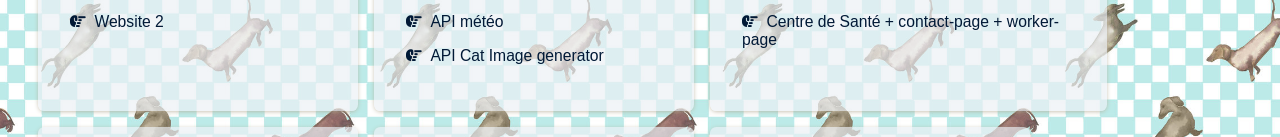
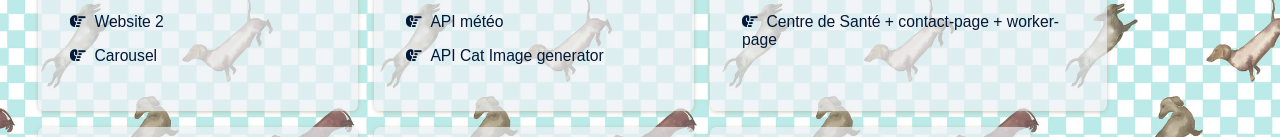
Before and after one commit to alixpel/alixpel.github.io, a plain HTML site: page works.html in a window 1280 px wide. Shown: the part 293-430 px from the top of the page. Drawn offline with nearby package versions, Linux system fonts and the light colour scheme; a web font is replaced by a local one.

Commit message:
add content

```diff
--- a/works.html
+++ b/works.html
@@ -29,6 +29,7 @@
 					<h3>Html5/css3/js</h3>
 					<p><a class="works" href="https://github.com/alixpel/codevores" target="_blank"><i class="fas fa-hand-point-right"></i>&nbsp&nbspWebsite 1</a></p>
 					<p><a class="works" href="https://github.com/alixpel/hotel-ada" target="_blank"><i class="fas fa-hand-point-right"></i>&nbsp&nbspWebsite 2</a></p>
+					<p><a class="works" href="https://github.com/alixpel/carousel" target="_blank"><i class="fas fa-hand-point-right"></i>&nbsp&nbspCarousel</a></p>
 				</div>
 				<div class="one-domain">
 					<div class="round-pins">
```
